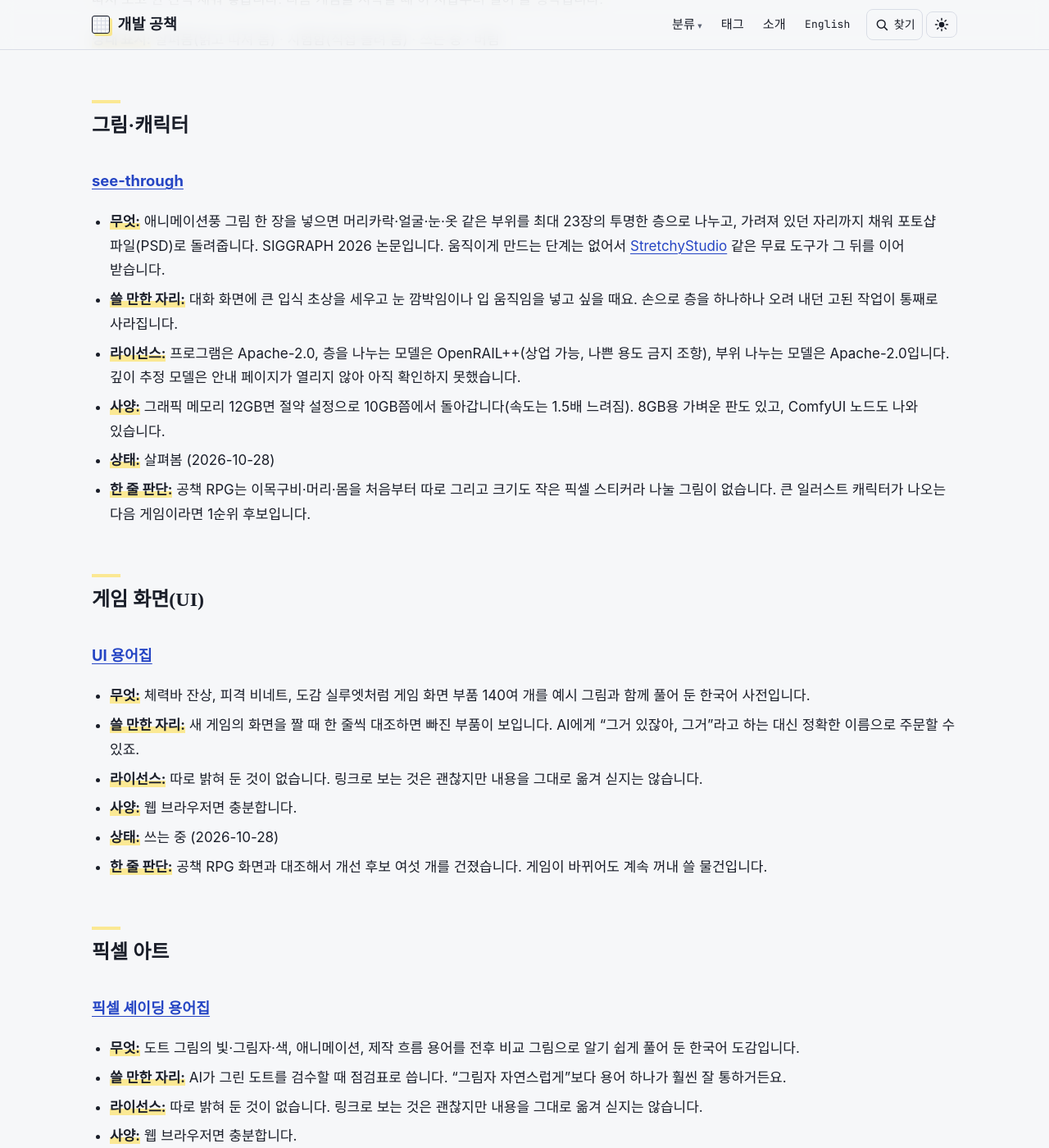
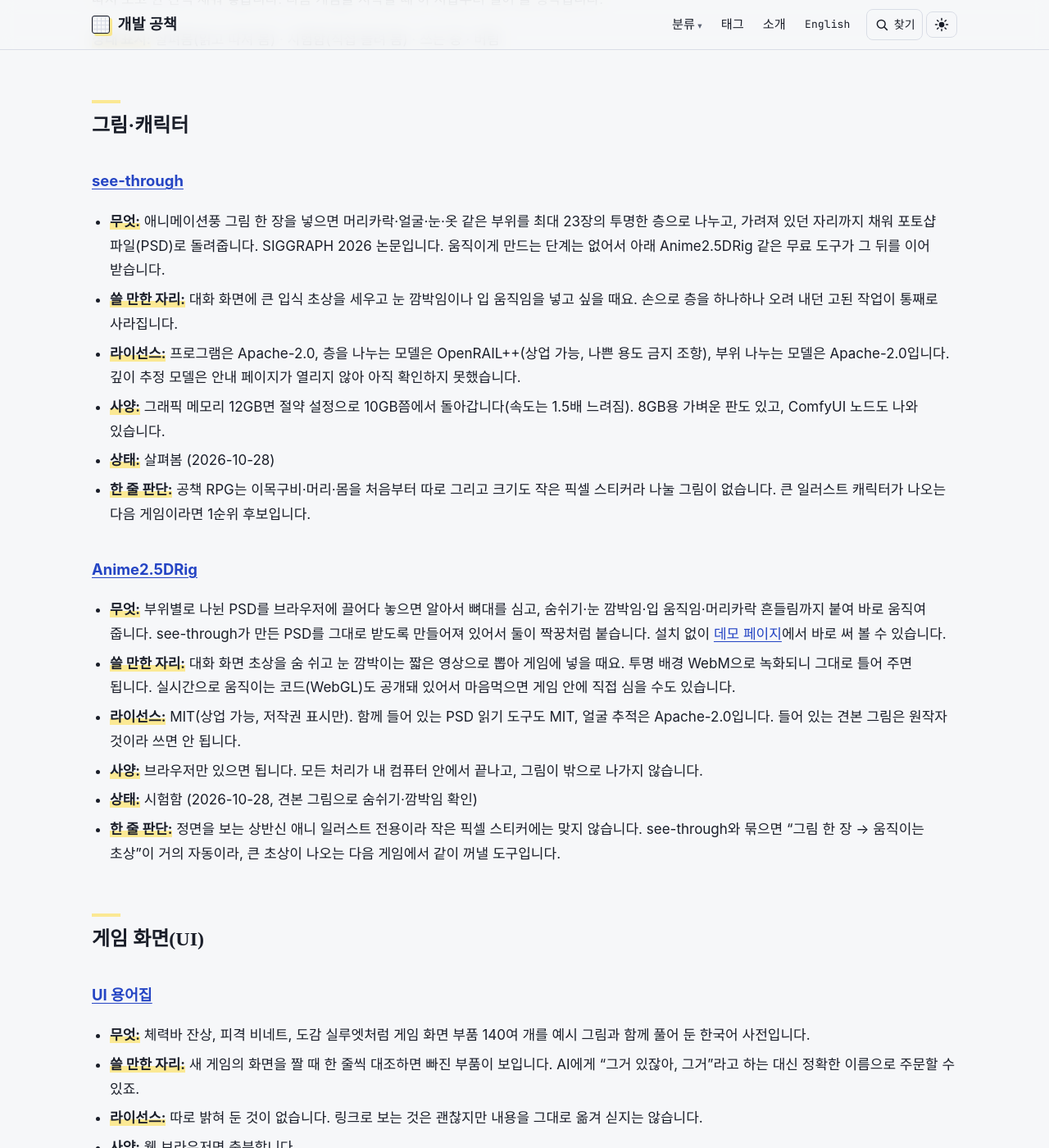
Before and after one commit to wh209302/wh209302.github.io, a Jekyll site: the page built from shelf.md, in a window 1280 px wide and 1400 px high, scrolled down 313 px. Shown: the whole window at 82% size. Built offline with Jekyll 4.4.1, drawn with Linux system fonts in a browser that asks for light colours; some web fonts are replaced.

Commit message:
기술 서랍에 Anime2.5DRig 추가(한·영)
Co-Authored-By: Claude Opus 5.5 <noreply@anthropic.com>
Claude-Session: https://claude.ai/code/session_01LdZGhTA3ygEgLJPqrWiGuY

```diff
--- a/shelf.md
+++ b/shelf.md
@@ -15,12 +15,21 @@ AI와 일하다 보면 "오, 이거 대박인데?" 싶은 기술이 하루에도
 
 ### [see-through](https://github.com/shitagaki-lab/see-through)
 
-- **무엇:** 애니메이션풍 그림 한 장을 넣으면 머리카락·얼굴·눈·옷 같은 부위를 최대 23장의 투명한 층으로 나누고, 가려져 있던 자리까지 채워 포토샵 파일(PSD)로 돌려줍니다. SIGGRAPH 2026 논문입니다. 움직이게 만드는 단계는 없어서 [StretchyStudio](https://github.com/MangoLion/stretchystudio) 같은 무료 도구가 그 뒤를 이어 받습니다.
+- **무엇:** 애니메이션풍 그림 한 장을 넣으면 머리카락·얼굴·눈·옷 같은 부위를 최대 23장의 투명한 층으로 나누고, 가려져 있던 자리까지 채워 포토샵 파일(PSD)로 돌려줍니다. SIGGRAPH 2026 논문입니다. 움직이게 만드는 단계는 없어서 아래 Anime2.5DRig 같은 무료 도구가 그 뒤를 이어 받습니다.
 - **쓸 만한 자리:** 대화 화면에 큰 입식 초상을 세우고 눈 깜박임이나 입 움직임을 넣고 싶을 때요. 손으로 층을 하나하나 오려 내던 고된 작업이 통째로 사라집니다.
 - **라이선스:** 프로그램은 Apache-2.0, 층을 나누는 모델은 OpenRAIL++(상업 가능, 나쁜 용도 금지 조항), 부위 나누는 모델은 Apache-2.0입니다. 깊이 추정 모델은 안내 페이지가 열리지 않아 아직 확인하지 못했습니다.
 - **사양:** 그래픽 메모리 12GB면 절약 설정으로 10GB쯤에서 돌아갑니다(속도는 1.5배 느려짐). 8GB용 가벼운 판도 있고, ComfyUI 노드도 나와 있습니다.
 - **상태:** 살펴봄 (2026-10-28)
 - **한 줄 판단:** 공책 RPG는 이목구비·머리·몸을 처음부터 따로 그리고 크기도 작은 픽셀 스티커라 나눌 그림이 없습니다. 큰 일러스트 캐릭터가 나오는 다음 게임이라면 1순위 후보입니다.
+
+### [Anime2.5DRig](https://github.com/852wa/Anime2.5DRig)
+
+- **무엇:** 부위별로 나뉜 PSD를 브라우저에 끌어다 놓으면 알아서 뼈대를 심고, 숨쉬기·눈 깜박임·입 움직임·머리카락 흔들림까지 붙여 바로 움직여 줍니다. see-through가 만든 PSD를 그대로 받도록 만들어져 있어서 둘이 짝꿍처럼 붙습니다. 설치 없이 [데모 페이지](https://852wa.github.io/Anime2.5DRig/)에서 바로 써 볼 수 있습니다.
+- **쓸 만한 자리:** 대화 화면 초상을 숨 쉬고 눈 깜박이는 짧은 영상으로 뽑아 게임에 넣을 때요. 투명 배경 WebM으로 녹화되니 그대로 틀어 주면 됩니다. 실시간으로 움직이는 코드(WebGL)도 공개돼 있어서 마음먹으면 게임 안에 직접 심을 수도 있습니다.
+- **라이선스:** MIT(상업 가능, 저작권 표시만). 함께 들어 있는 PSD 읽기 도구도 MIT, 얼굴 추적은 Apache-2.0입니다. 들어 있는 견본 그림은 원작자 것이라 쓰면 안 됩니다.
+- **사양:** 브라우저만 있으면 됩니다. 모든 처리가 내 컴퓨터 안에서 끝나고, 그림이 밖으로 나가지 않습니다.
+- **상태:** 시험함 (2026-10-28, 견본 그림으로 숨쉬기·깜박임 확인)
+- **한 줄 판단:** 정면을 보는 상반신 애니 일러스트 전용이라 작은 픽셀 스티커에는 맞지 않습니다. see-through와 묶으면 "그림 한 장 → 움직이는 초상"이 거의 자동이라, 큰 초상이 나오는 다음 게임에서 같이 꺼낼 도구입니다.
 
 ## 게임 화면(UI)
 
```
Also changed, not shown: en/shelf.md (+10 -1 lines).
